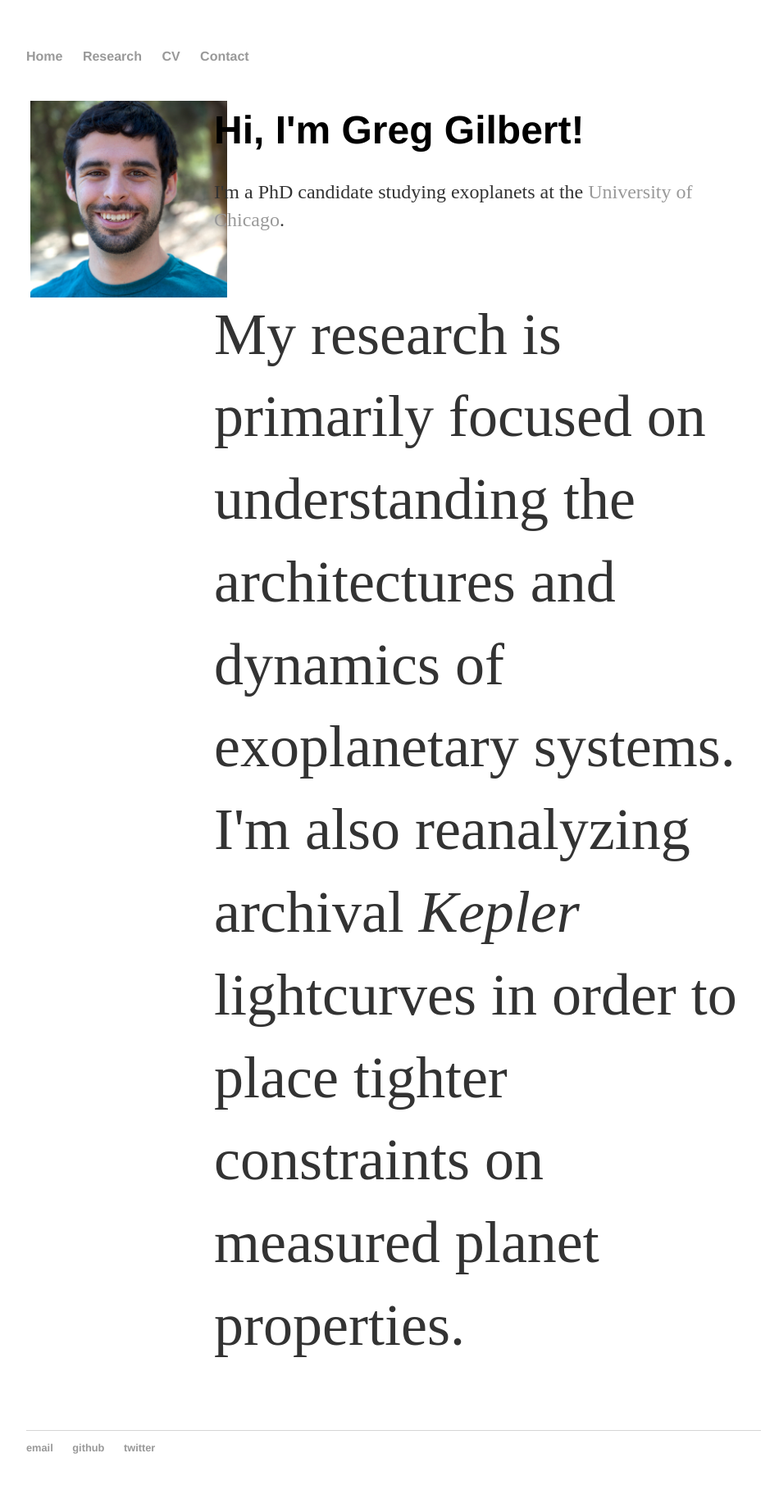
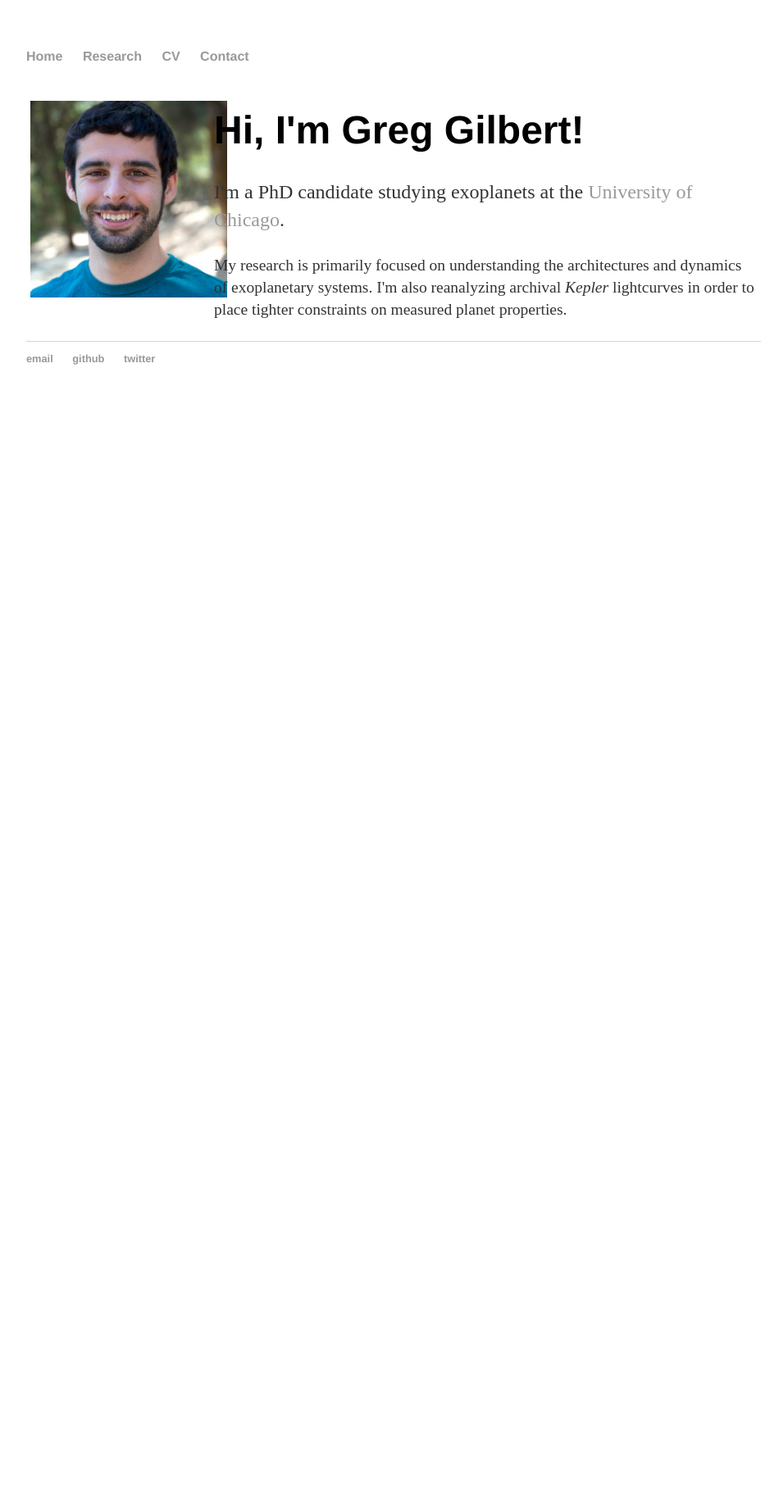
Before and after one commit to gjgilbert/gjgilbert.github.io, a Jekyll site: the page built from index.html, in a window 1280 px wide. Shown: the whole page at 82% size, without its empty margins (160-1110 px from the left). Built offline with Jekyll 4.4.1, drawn with Linux system fonts in a browser that asks for light colours; after the commit the page ends 900 px from its top, so only the background shows below that.

Commit message:
Update index.html

```diff
--- a/index.html
+++ b/index.html
@@ -38,7 +38,7 @@
 	  <div class="column right">
 	    <h1>Hi, I'm Greg Gilbert!</h1>
 	    <p>I'm a PhD candidate studying exoplanets at the <a href="https://astrophysics.uchicago.edu/">University of Chicago</a>.</p>
-	    <font size="12"><p>My research is primarily focused on understanding the architectures and dynamics of exoplanetary systems. I'm also reanalyzing archival <em>Kepler</em> lightcurves in order to place tighter constraints on measured planet properties.</p></font>
+	    <font size="2"><p>My research is primarily focused on understanding the architectures and dynamics of exoplanetary systems. I'm also reanalyzing archival <em>Kepler</em> lightcurves in order to place tighter constraints on measured planet properties.</p></font>
 	  </div>
 	</div>
 </body>
```
